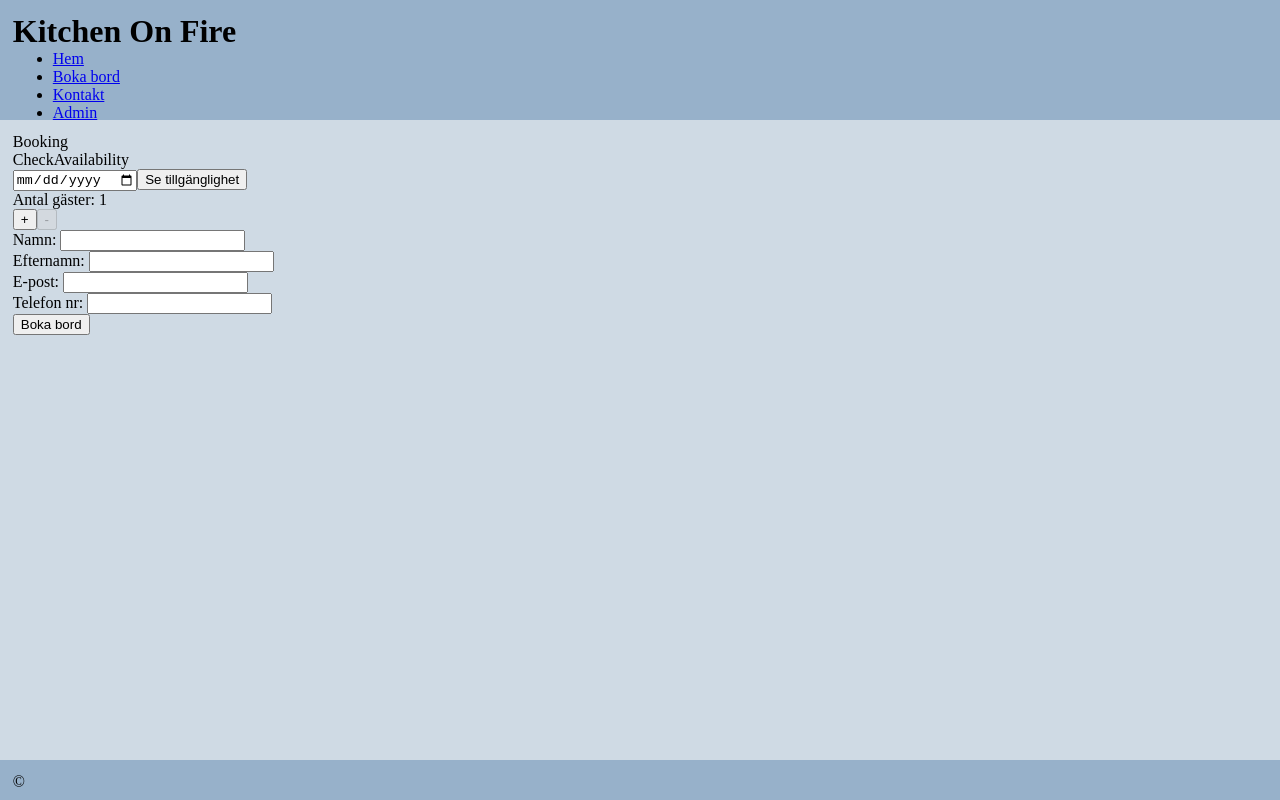
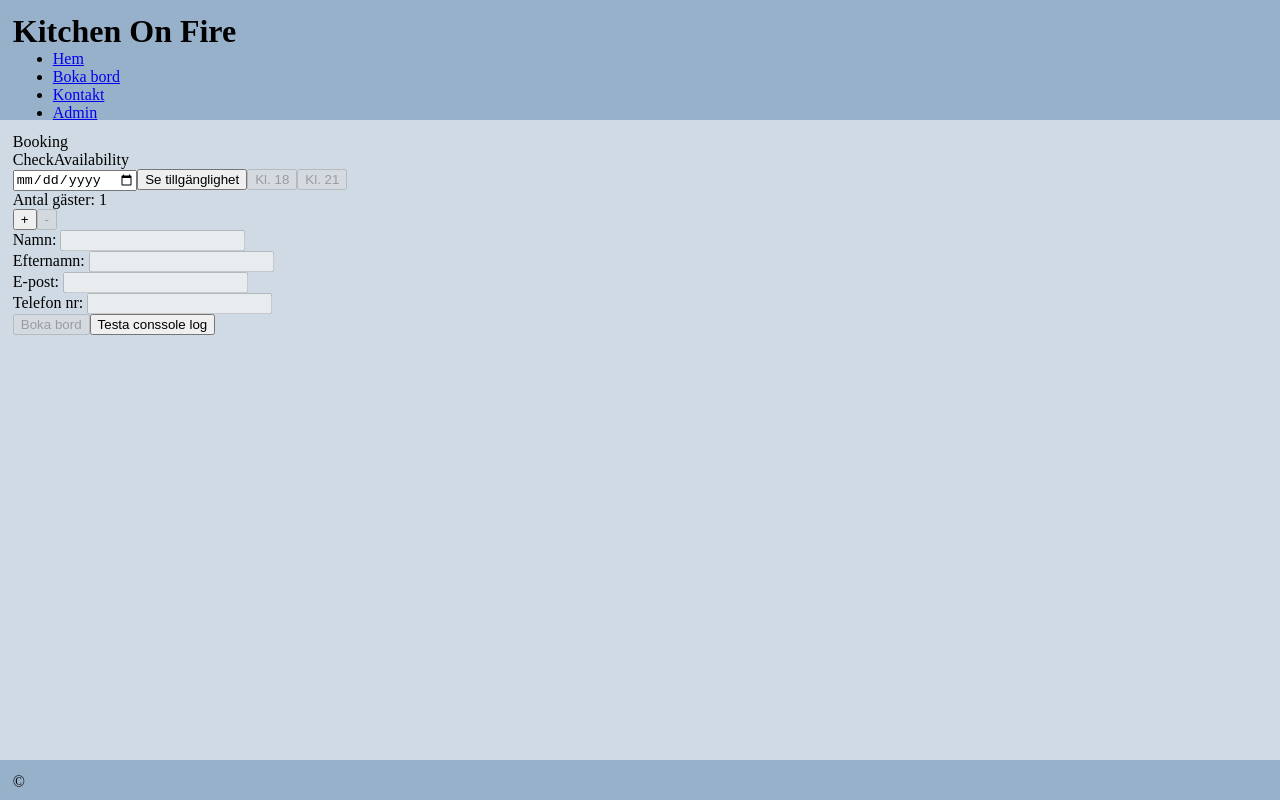
Before and after one commit to KirillM91/Restaurangen, a React (Create React App) app: page /booking in a window 1280 px wide. Built offline with nearby package versions, Linux system fonts and the light colour scheme.

Commit message:
Added full booking-functionality

```diff
--- a/src/components/Booking/Booking.tsx
+++ b/src/components/Booking/Booking.tsx
@@ -1,6 +1,7 @@
 import axios from "axios";
 import { ChangeEvent, useEffect, useState } from "react";
 import { IPostBooking } from "../../models/IPostBooking";
+import { IPostCustomer } from "../../models/IPostCustomer";
 import { CheckAvailability } from "./CheckAvailability";
 
 export function Booking() {
@@ -9,24 +10,29 @@ export function Booking() {
     const [numberOfGuests, setNumberOfGuests] = useState<number>(1);
     const [disablePlus, setDisablePlus] = useState(false);
     const [disableMinus, setDisableMinus] = useState(false);
+    const [disabledInput, setDisabledInput] = useState(true);
+
+    const [customer, setCustomer] = useState<IPostCustomer>({
+        name: "",
+        lastname: "",
+        email: "",
+        phone: ""
+    });
 
     const [newBooking, setNewBooking] = useState<IPostBooking>({
         restaurantId: restaurantId,
-        date: "2022-01-01",
-        time: "21:00",
+        date: "",
+        time: "",
         numberOfGuests: 0,
-        customer: {
-            name: "",
-            lastname: "",
-            email: "",
-            phone: ""
-        }
+        customer: customer
     });
 
     //Sätter användarens värden, från förmuläret, in i newBooking.customer objektet
     function handleChange(event: ChangeEvent<HTMLInputElement>) {
-        let name = event.target.name;
-        setNewBooking({...newBooking, [name]: event.target.value});
+        let name: string = event.target.name;
+
+        setCustomer({...customer, [name]: event.target.value});
+        setNewBooking({...newBooking, customer: customer})
     };
 
     //Skapar en post request med en ny bokning
@@ -61,11 +67,29 @@ export function Booking() {
 
     }, [numberOfGuests]);
 
+    // Tar emot värde från CheckAvailability
+    function childToParentDate(childDataDate: string) {
+        console.log(childDataDate)
+        setNewBooking({...newBooking, date: childDataDate})
+
+    };
+
+    function childToParentTime(childDataTime: string) {
+        console.log(childDataTime)
+
+        setNewBooking({...newBooking, time: childDataTime})
+        setDisabledInput(false)
+    };
+
+    function testFunk() {
+        console.log("new booking test: ", newBooking);
+
+    }
 
     return(
         <div>
             <p>Booking</p>
-            <CheckAvailability></CheckAvailability>
+            <CheckAvailability childToParentDate={childToParentDate} childToParentTime={childToParentTime}></CheckAvailability>
 
             <div>
                 <p>Antal gäster: {numberOfGuests}</p>
@@ -75,22 +99,23 @@ export function Booking() {
 
             <form>
                 <label htmlFor="name"> Namn: </label>
-                <input type="text" name="name" value={newBooking.customer.name} onChange={handleChange} id="name" />
+                <input disabled={disabledInput} type="text" name="name" onChange={handleChange} value={customer.name} id="name" />
                 <br/>
 
                 <label htmlFor="lastname"> Efternamn: </label>
-                <input type="text" name="lastname" value={newBooking.customer.lastname} onChange={handleChange} id="lastname"/>
+                <input disabled={disabledInput} type="text" name="lastname" onChange={handleChange} value={customer.lastname} id="lastname"/>
                 <br/>
 
                 <label htmlFor="email"> E-post: </label>
-                <input type="text" name="email" value={newBooking.customer.email} onChange={handleChange} id="email"/>
+                <input disabled={disabledInput} type="text" name="email" onChange={handleChange} value={customer.email} id="email"/>
                 <br/>
 
                 <label htmlFor="phone"> Telefon nr: </label>
-                <input type="text" name="phone" value={newBooking.customer.phone} onChange={handleChange} id="phone"/>
+                <input disabled={disabledInput} type="text" name="phone" onChange={handleChange} value={customer.phone} id="phone"/>
                 <br/>
             </form>
-            <button onClick={submitBooking}>Boka bord</button>
+            <button disabled={disabledInput} onClick={submitBooking}>Boka bord</button>
+            <button onClick={testFunk}>Testa conssole log</button>
         </div>
     );
 };
--- a/src/components/Booking/CheckAvailability.tsx
+++ b/src/components/Booking/CheckAvailability.tsx
@@ -1,15 +1,26 @@
-import { ChangeEvent, useEffect, useState } from "react";
+import React, { ChangeEvent, useEffect, useState } from "react";
+import { DateAndTime } from "../../models/DateAndTime";
 import { GetBooking } from "../../models/GetBooking";
 import { IGetBooking } from "../../models/IGetBooking";
+import { IPostBooking } from "../../models/IPostBooking";
 import { GetBookingsService } from "../../services/GetBookingsService";
 
-export function CheckAvailability() {
+interface IChildToParentProps {
+    childToParentDate(newBookingDate: string): void;
+    childToParentTime(newBookingTime: string): void;
+}
+
+export function CheckAvailability(props: IChildToParentProps) {
 
     const [pickedDate, setPickedDate] = useState("");
-    const [dateTaken, setdateTaken] = useState<Boolean>(true);
     const [bookings, setBookings] = useState<GetBooking[]>([]);
 
-    // let timeList;
+    const [timeTaken18, setTimeTaken18] = useState<Boolean>(true);
+    const [timeTaken21, setTimeTaken21] = useState<Boolean>(true);
+    const [pickedTime, setPickedTime] = useState("");
+
+    let timeList18: GetBooking[] = [];
+    let timeList21: GetBooking[] = [];
 
     useEffect(() => {
 
@@ -17,13 +28,18 @@ export function CheckAvailability() {
 
     // Funktion som körs när inputfältet för datum ändras
     function handleChange(e: ChangeEvent<HTMLInputElement>) {
+        // setPickedDate(e.target.value);
+
+        // let choosenDate = new ChoosenDate(pickedDate);
+        props.childToParentDate(e.target.value);
         setPickedDate(e.target.value);
+        // childToParent(e.target.value)
     }
 
     // Funktion för att hämta bokningar och se om bokning är möjlig
     function checkDate() {
 
-        // timeList = [];
+        timeList18 = [];
 
         console.log(pickedDate)
 
@@ -44,66 +60,81 @@ export function CheckAvailability() {
                 )
             })
             setBookings(bookingsFromApi);
-            console.log(bookingsFromApi);
-            console.log(bookingsResponse)
-            console.log(bookings)
 
             for (var booking in bookingsFromApi) {
+
                 if (bookingsFromApi[booking].date === pickedDate) {
+
                     for (var time in bookingsFromApi[booking]) {
+
                         if (bookingsFromApi[booking][time] === "22:00"){
                             console.log("22:00");
 
+                            timeList18.push(bookingsFromApi[booking][time]);
+
+                            if (timeList18.length >= 15) {
+                                console.log("Det är fullbokat kl. 18 idag")
+                                setTimeTaken18(true)
+                            } else {
+                                console.log("Det går att boka kl. 18 idag")
+                                setTimeTaken18(false)
+                            }
                         }
                         if (bookingsFromApi[booking][time] === "21:00"){
                             console.log("21:00")
+
+                            timeList21.push(bookingsFromApi[booking][time]);
+
+                            if (timeList21.length >= 15) {
+                                console.log("Det är fullbokat kl. 21 idag")
+                                setTimeTaken21(true)
+                            } else {
+                                console.log("Det går att boka kl. 21 idag")
+                                setTimeTaken21(false)
+                            }
                         }
                     }
+                } else {
+                    console.log("Det finns ingen bokning idag. Du kan boka")
+                    setTimeTaken18(false)
+                    setTimeTaken21(false)
+                    return
                 }
             }
-            console.log(bookingsFromApi[0].date);
-
-
-            // if (bookings.length === 0) {
-            //     console.log("Ingen data, möjligt att boka");
-            //     setdateTaken(false);
-            // } else {
-            //     console.log("Det finns någon bokning någon dag");
-            //     // Behöver kollas om det finns någon bokning vald dag
-            //         console.log(bookings.date)
-            //         console.log(pickedDate)
-            //     if (bookings.date === pickedDate) {
-            //         console.log("Finns minst en bokning med valt datum");
-            //         // Kolla om det finns 15 bokningar eller fler för vald dag
-            //         if (bookings.length >= 15) {
-            //             console.log("Det finns minst 15 bokningar denna dag");
-            //         }
-            //     } else {
-            //         console.log("Finns ingen bokning med valt datum");
-            //     }
-            // }
         })
         // Fånga eventuellt error
         .catch((error: any) => {
             console.log("Error:", error)
-            setdateTaken(false);
         });
     };
 
-    let avaliablieTables = bookings.map((booking: IGetBooking) => {
-        return <>
-            <h2>{booking.date}</h2>
-            <h2>{booking.time}</h2>
-        </>
-    })
+    // När klickat på kl. 18
+    function chooseTime18() {
+        console.log("Valt kl. 18");
+        // setPickedTime("18:00");
+
+        props.childToParentTime("18:00");
+        setPickedTime("18:00");
+    }
+
+    // När klickat på kl. 21
+    function chooseTime21() {
+        console.log("Valt kl. 21");
+        // setPickedTime("21:00");
+
+        props.childToParentTime("21:00");
+        setPickedTime("21:00");
+    }
 
     return(
         <div>
             <p>CheckAvailability</p>
-            <input type="date" onChange={handleChange}></input>
-            <button onClick={checkDate}>Se tillgänglighet</button>
-            {!dateTaken && <p>Datum är tillgängligt</p>}
-            {avaliablieTables}
+            <input type="date" onChange={handleChange} value={pickedDate}></input>
+            <button onClick={checkDate} >Se tillgänglighet</button>
+            {!timeTaken18 && <button onClick={chooseTime18}>Kl. 18</button>}
+            {!timeTaken21 && <button onClick={chooseTime21}>Kl. 21</button>}
+            {timeTaken18 && <button disabled>Kl. 18</button>}
+            {timeTaken21 && <button disabled>Kl. 21</button>}
         </div>
     );
 };
--- /dev/null
+++ b/src/models/DateAndTime.ts
@@ -0,0 +1,3 @@
+export class DateAndTime {
+    constructor(public choosenDate: string, public choosenTime: string) {}
+}
```
Also changed, not shown: src/models/IPostBooking.ts (+1 -6 lines).
